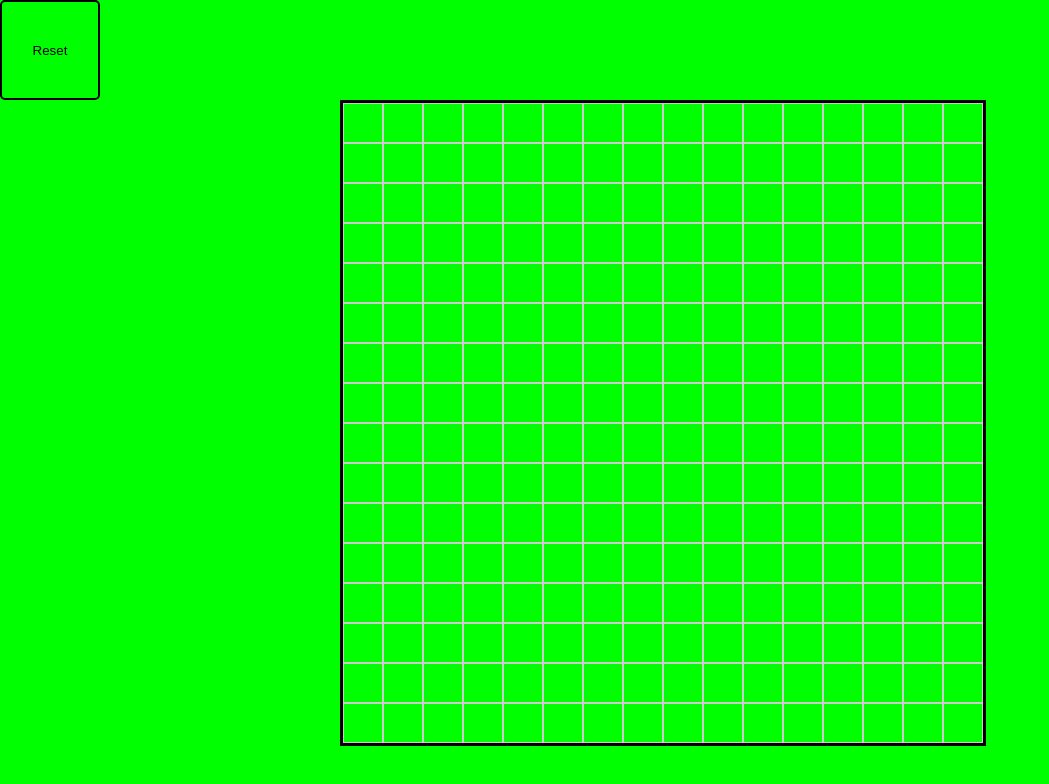
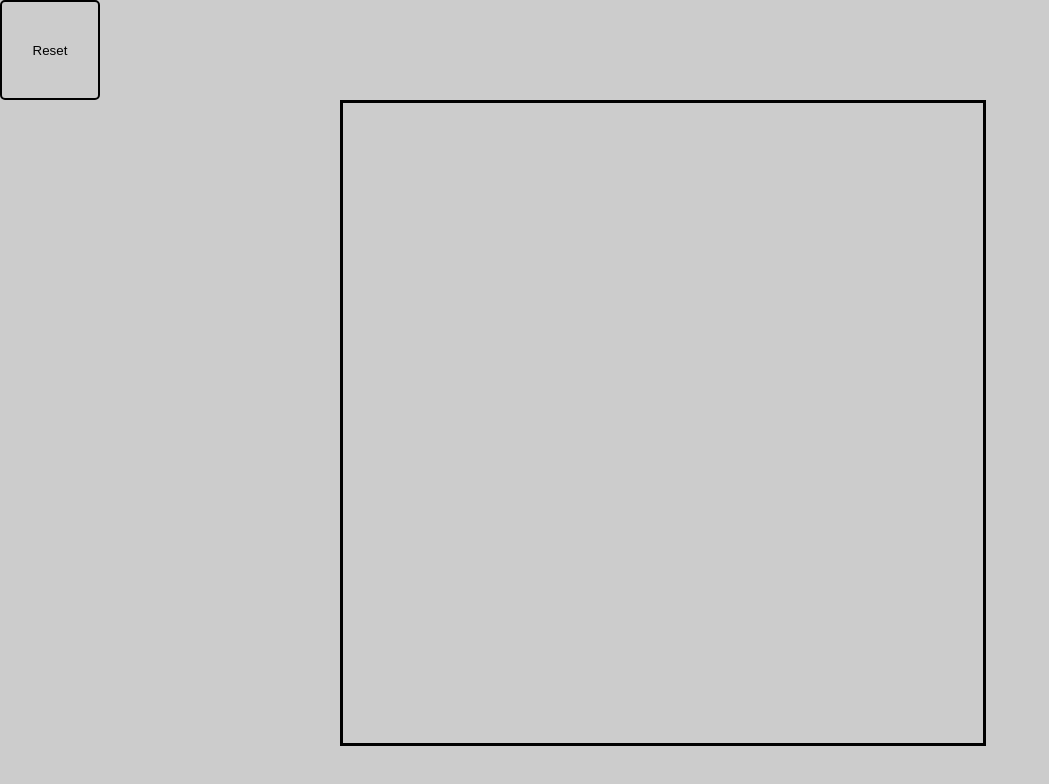
Before and after one commit to Cap-Kev/Odin_Etch-and-Sketch-Project, a plain HTML site: page index.html in a window 1280 px wide. Shown: the whole page, without its empty margins (0-1049 px from the left). Drawn offline with Linux system fonts and the light colour scheme.

Commit message:
finished etch and sketch project

```diff
--- a/style.css
+++ b/style.css
@@ -1,7 +1,7 @@
 * {
     margin: 0;
     padding: 0;
-    background-color: #00ff00;
+    background-color: #ccc;
 }
 
 #container {
```
